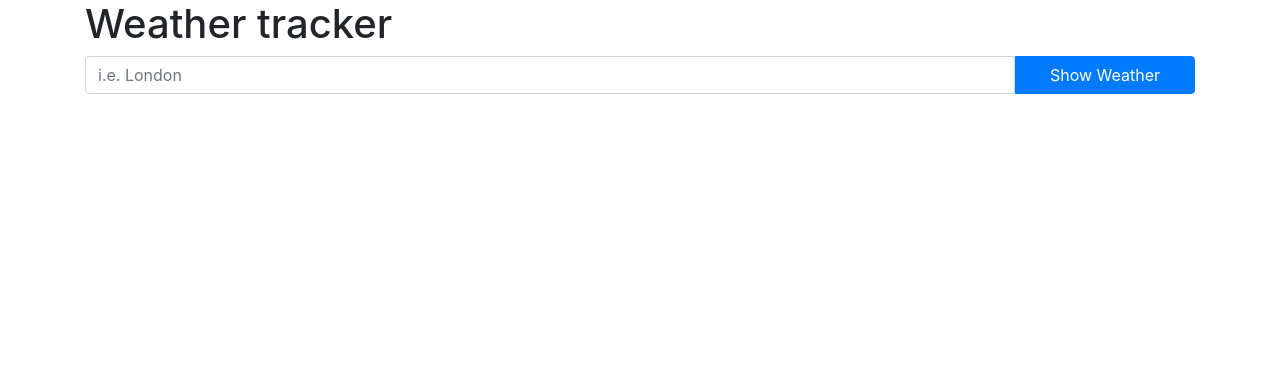
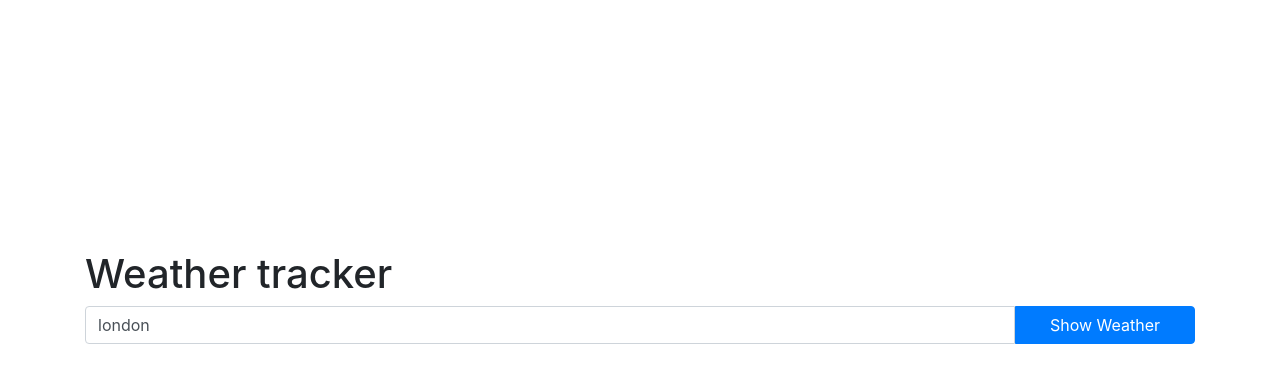
Before and after one commit to kendyl93/weather, a React (Create React App) app: page / in a window 1280 px wide. Shown: the top 382 px of the page. Built offline with nearby package versions, Linux system fonts and the light colour scheme.

Commit message:
Fix issues

```diff
--- a/src/Router/index.js
+++ b/src/Router/index.js
@@ -1,12 +1,12 @@
 import React from 'react';
 import { Switch, Route } from 'react-router-dom';
 import Forecast from '../views/Forecast';
-import App from '../App';
+import Dashboard from '../views/Dashboard';
 
 const Routes = () => (
   <Switch>
     <Route exact path="/">
-      <App />
+      <Dashboard />
     </Route>
     <Route exact path="/forecast/:cityId">
       <Forecast />
--- a/src/helpers.js
+++ b/src/helpers.js
@@ -2,5 +2,5 @@ const fromKelvinsToCelcius = (value) => Math.round(value - 273.15);
 
 export const calculateDataToCelcius = (data) => data.map(fromKelvinsToCelcius);
 
-export const cityAlreadyFetched = (cities) => ({ city: newCity }) =>
-  cities.find(({ id }) => newCity.id === id);
+export const cityAlreadyFetched = (existnigCitiesId) => ({ city: newCity }) =>
+  existnigCitiesId.find((id) => newCity.id === id);
--- a/src/index.css
+++ b/src/index.css
@@ -11,3 +11,9 @@ code {
   font-family: source-code-pro, Menlo, Monaco, Consolas, 'Courier New',
     monospace;
 }
+
+#root {
+  height: 100vh;
+  display: flex;
+  align-items: center;
+}
--- a/src/App.scss
+++ b/src/views/Dashboard/Dashboard.scss
@@ -13,3 +13,7 @@
     margin: 32px auto;
   }
 }
+
+.dashboard-wrapper {
+  min-height: 300px;
+}
--- a/src/App.js
+++ b/src/views/Dashboard/index.js
@@ -1,23 +1,28 @@
 import React, { useEffect, useState } from 'react';
 import Container from 'react-bootstrap/Container';
 import Row from 'react-bootstrap/Row';
-import City from './Components/City';
-import any from './utils/array';
-import { getCityData } from './api';
-import { cityAlreadyFetched } from './helpers';
+import styled from 'styled-components';
+import City from '../../Components/City';
+import any from '../../utils/array';
+import { getCityData } from '../../api';
+import { cityAlreadyFetched } from '../../helpers';
 import {
   showMin,
   showMax,
   showMean,
   showMode,
   kelvinToCelcius,
-} from './utils/math';
-import Hint from './UI/Hint';
-import CityForm from './Components/CityForm';
-import Header from './UI/Header';
-import Spinner from './UI/Spinner';
+} from '../../utils/math';
+import Hint from '../../UI/Hint';
+import CityForm from '../../Components/CityForm';
+import Header from '../../UI/Header';
+import Spinner from '../../UI/Spinner';
 
-import './App.scss';
+import './Dashboard.scss';
+
+const StatusBar = styled.div`
+  height: 50px;
+`;
 
 const getData = async (cityName) => {
   try {
@@ -61,7 +66,7 @@ const RenderCities = ({ cities }) =>
 
 const App = () => {
   const [data, setData] = useState(undefined);
-  const [cityName, setCityName] = useState('');
+  const [cityName, setCityName] = useState('london');
   const [cities, setCities] = useState([]);
   const [hint, setHint] = useState();
 
@@ -78,13 +83,18 @@ const App = () => {
 
       setData(cityData);
 
-      const maybeAlreadyFetched = cityAlreadyFetched(cities)(cityData);
+      if (any(cities)) {
+        const existingCitiesId = cities.map(({ city: { id } }) => id);
+        const maybeAlreadyFetched = cityAlreadyFetched(existingCitiesId)(
+          cityData,
+        );
 
         if (maybeAlreadyFetched) {
           return setHint({
             message: `${cityName} data already fetched!`,
             variant: 'warning',
           });
+        }
       }
 
       return setCities([
@@ -109,19 +119,20 @@ const App = () => {
   }, []);
 
   return (
-    <Container className="row-spacing">
+    <Container className="dashboard-wrapper row-spacing">
       <Header Tag="h1">Weather tracker</Header>
       <CityForm
         onFormSubmit={onFormSubmit}
         handleCityName={handleCityName}
         cityName={cityName}
       />
+      <StatusBar>
         {hint && <Hint hint={hint} />}
         {data === null && <Spinner />}
-      <Row xs={2} md={5}>
+      </StatusBar>
+      <Row xs={1} md={2} lg={5}>
         <RenderCities cities={cities} />
       </Row>
-      {console.log({ cities })}
     </Container>
   );
 };
```
Also changed, not shown: src/logo.svg (deleted), 1 other file (tests, documents, lock files or other folders). Lines whose indentation alone changed are shown as unchanged.
